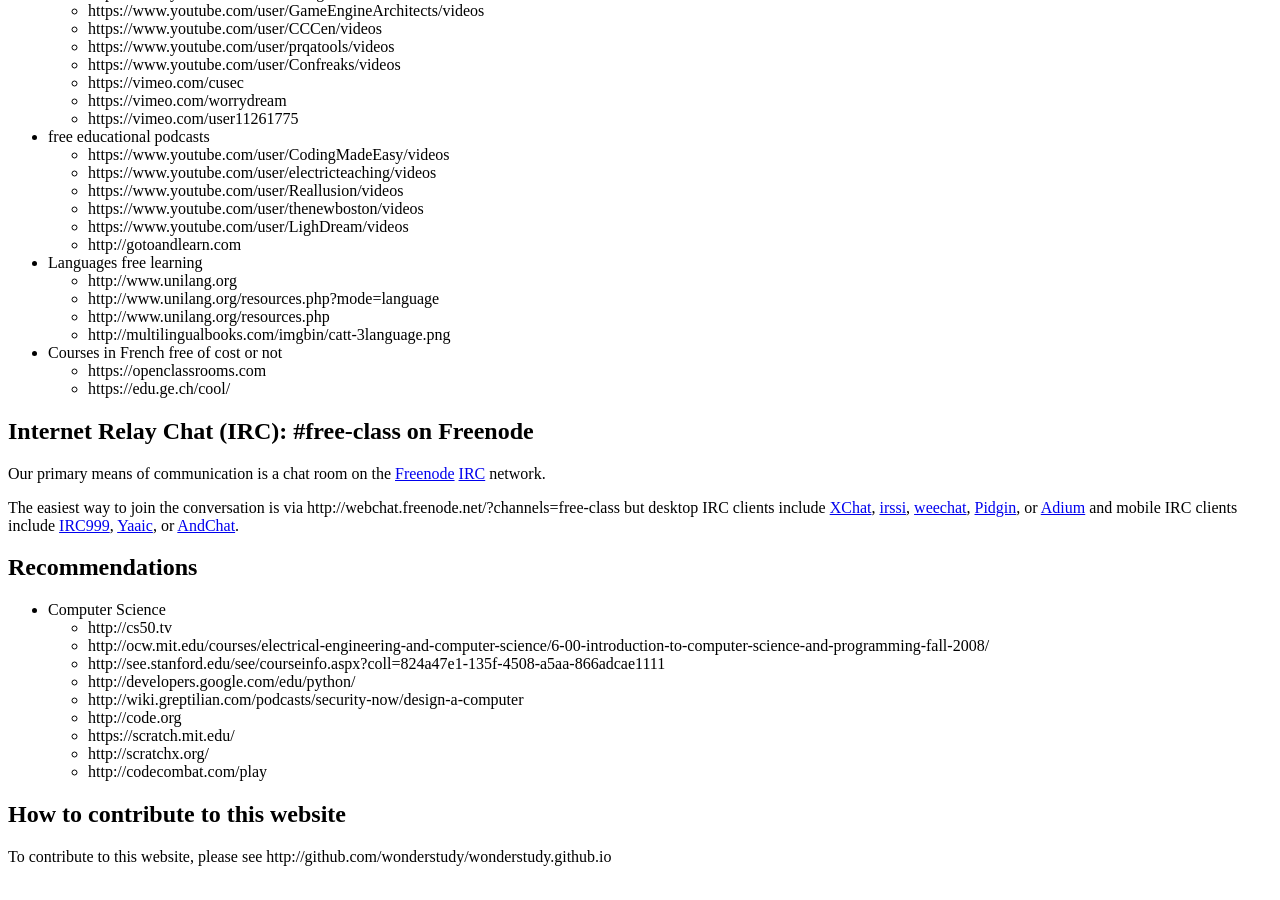
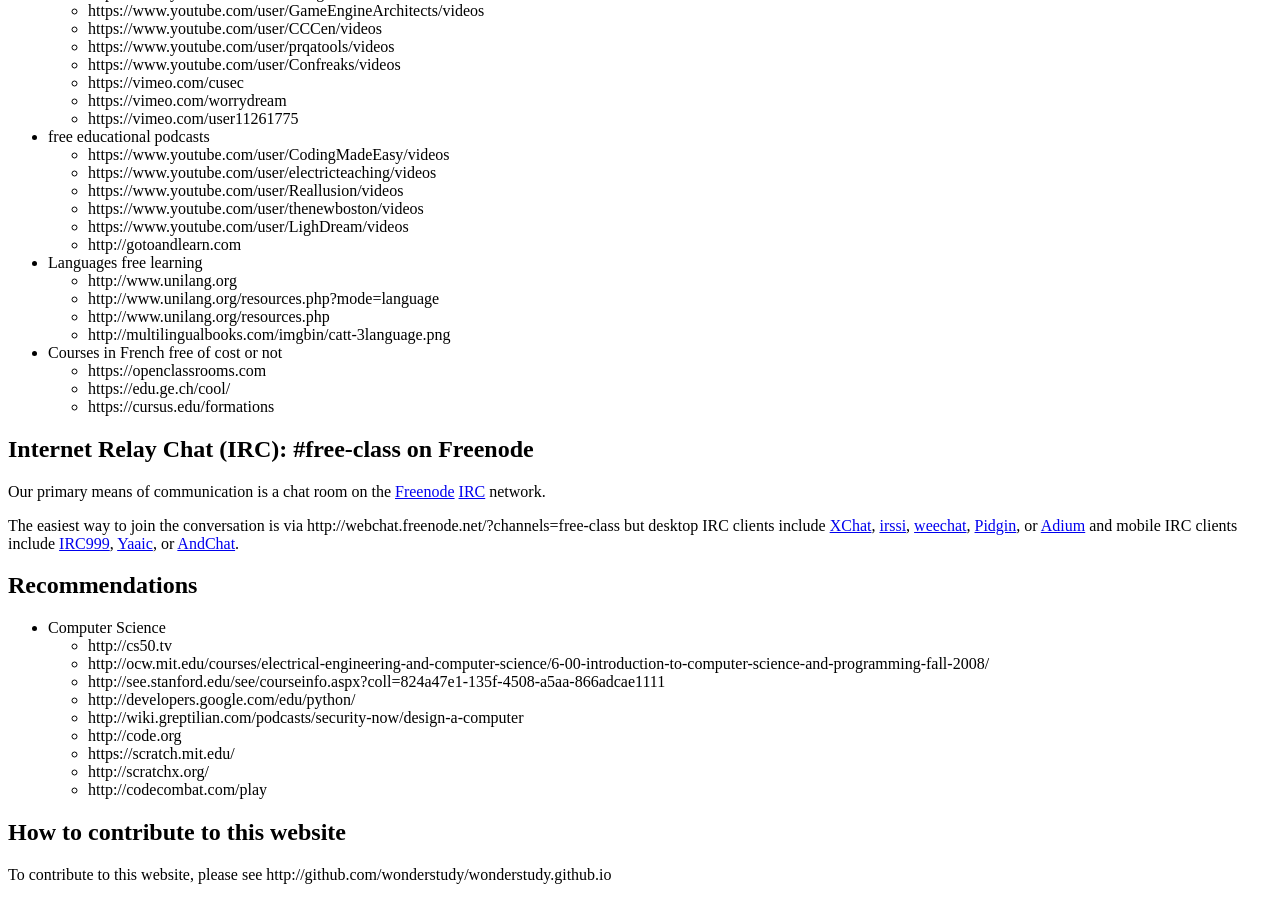
Before and after one commit to wonderstudy/wonderstudy.github.io, a Jekyll site: the page built from index.md, in a window 1280 px wide and 900 px high, scrolled down 822 px. Built offline with Jekyll 4.4.1, drawn with Linux system fonts in a browser that asks for light colours; Markdown is read by kramdown in place of the engine named in the settings; part of the change alters nothing that is shown.

Commit message:
Update index.md
Add cursus.edu website

```diff
--- a/index.md
+++ b/index.md
@@ -64,6 +64,7 @@ Now imagine study, taking advantage of free content such as:
 - Courses in French free of cost or not
     - https://openclassrooms.com
     - https://edu.ge.ch/cool/
+    - https://cursus.edu/formations
 
 
 ## Internet Relay Chat (IRC): #free-class on Freenode
```
